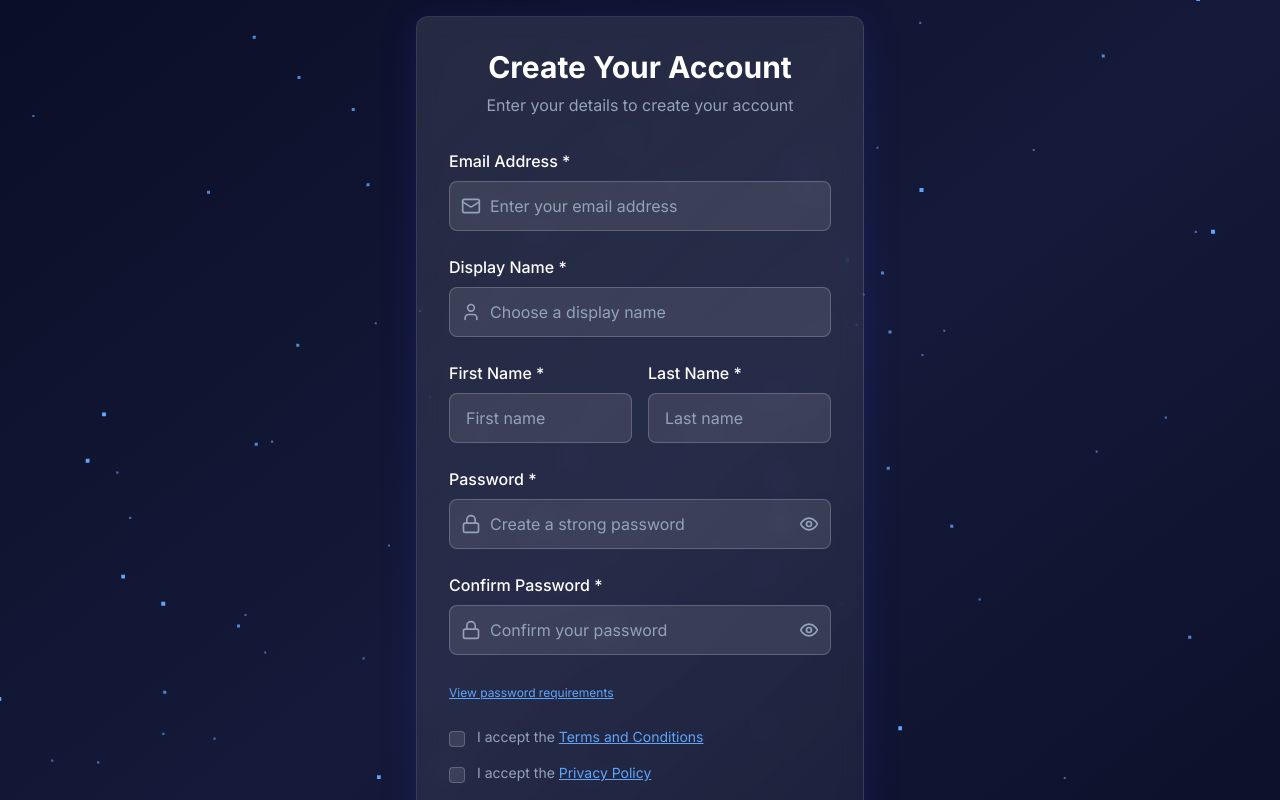
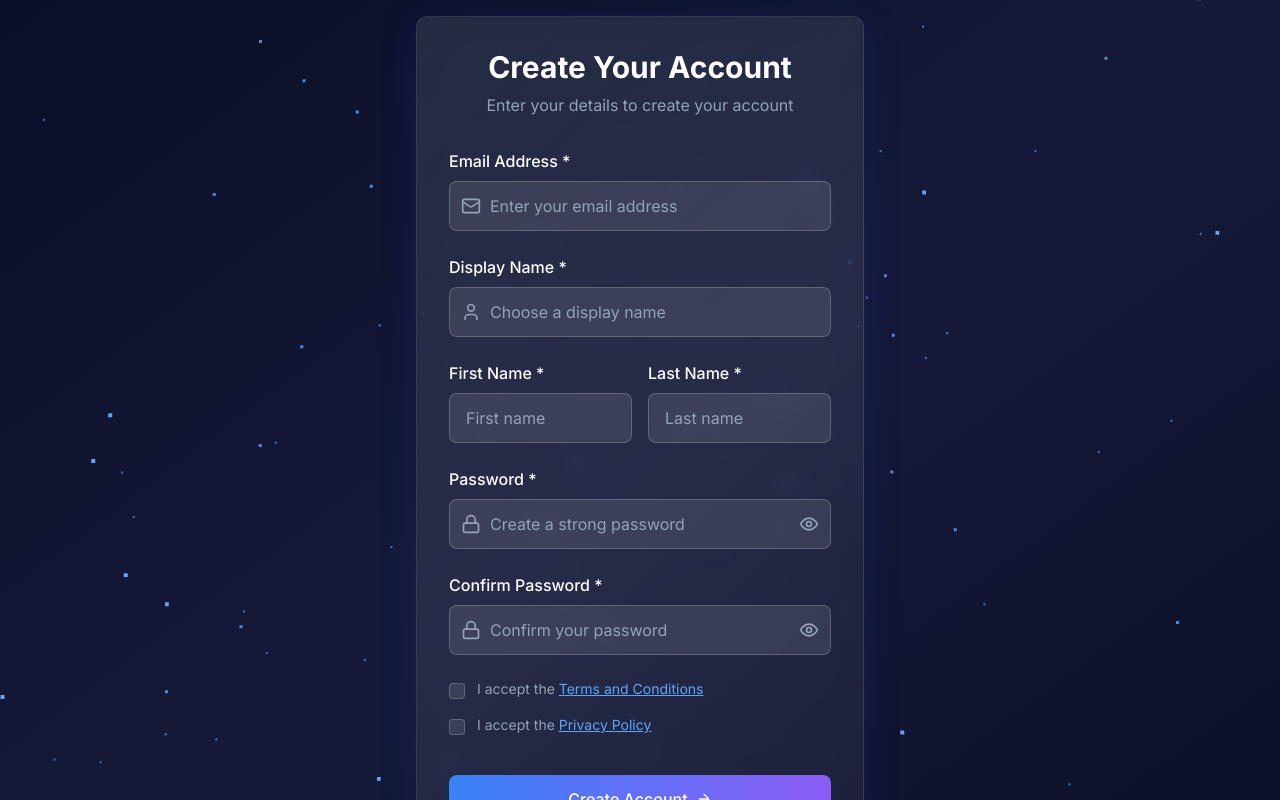
Before and after one commit to olivierdd/dead_man_switch_v2, a Next.js app in the folder apps/web/: page /auth/register in a window 1280 px wide. Shown: the top 800 px of the page. Built offline with nearby package versions, Linux system fonts and the light colour scheme; no server answers.

Commit message:
Remove password requirements link from registration form
- Removed the 'View password requirements' link
- Cleaner registration form without external links
- Password strength indicator still shows requirements inline
- Simplified user experience during registration

```diff
--- a/apps/web/app/auth/register/page.tsx
+++ b/apps/web/app/auth/register/page.tsx
@@ -313,15 +313,6 @@ export default function RegisterPage() {
                                     )}
                                 </div>
 
-                                {/* Password Requirements Link */}
-                                <div className="mt-2">
-                                    <Link
-                                        href="/help#password-requirements"
-                                        className="text-xs text-primary-blue-light hover:text-primary-blue underline"
-                                    >
-                                        View password requirements
-                                    </Link>
-                                </div>
 
                                 {/* Terms and Privacy */}
                                 <div className="space-y-4">
```
